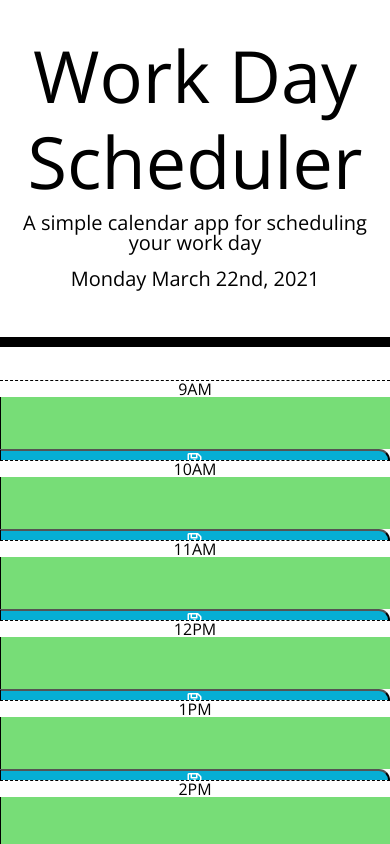
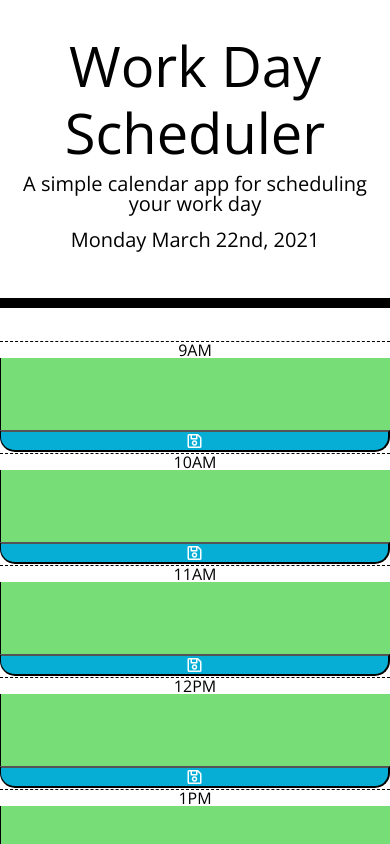
Before and after one commit to rjpotere/daily-work-schedule, a plain HTML site: page index.html in a window 390 px wide. Shown: the top 844 px of the page. Drawn offline with nearby package versions, Linux system fonts and the light colour scheme.

Commit message:
comments added explaining some changes.

```diff
--- a/assets/css/style.css
+++ b/assets/css/style.css
@@ -21,18 +21,14 @@ textarea {
   border-bottom: 10px solid black;
 }
 
-.description {
-  white-space: pre-wrap;
-}
-
 .time-block {
   text-align: center;
   border-radius: 15px;
 }
-
+/*commenetd out the below to center time/show save button with smaller screens*/
 .row {
   /*white-space: pre-wrap;*/
-  height: 80px;
+  /*height: 80px;*/
   border-top: 1px solid white;
 }
 
@@ -72,7 +68,7 @@ textarea {
   font-size: 20px;
   transition: all 0.3s ease-in-out;
 }
-
+/*add border on hover to help indicate which time slot you are on/ show user you can click to type*/
 textarea:hover {
   border: #06aed5;
   transition: all 0.2ms ease-in;
@@ -89,3 +85,15 @@ textarea:focus {
 .last-time-slot {
   margin-bottom: 2rem;
 }
+
+.task {
+  padding: 20px;
+}
+/*media query added to style the save button*/
+@media (max-width: 768px) {
+  .saveBtn {
+    border-bottom-left-radius: 15px;
+    border-bottom-right-radius: 15px;
+    border-top-right-radius: 0;
+  }
+}
--- a/assets/js/script.js
+++ b/assets/js/script.js
@@ -27,9 +27,8 @@ $('#hour-15 .task').val(localStorage.getItem("hour-15"));
 $('#hour-16 .task').val(localStorage.getItem("hour-16"));
 $('#hour-17 .task').val(localStorage.getItem("hour-17"));
 
-
+//show colors based on time of day.
 var taskArea = $(".task")
-//show colors based on time of day
 
 function changeColor() {
     var currentTime = parseInt(moment().format('H'));
@@ -37,6 +36,8 @@ function changeColor() {
     $(taskArea).each(function(){
         //for every time-block class
         var workList = parseInt($(this).attr('id').split('-')[1]);
+
+        //console log worklist and currentime to ensure they both show as intergers.
         console.log(workList)
 
         console.log(currentTime)
--- a/index.html
+++ b/index.html
@@ -24,7 +24,8 @@
 
   <body>
     <header class="jumbotron">
-      <h1 class="display-3">Work Day Scheduler</h1>
+      <!--display-4 added for sceen responsiveness-->
+      <h1 class="display-4 display-3">Work Day Scheduler</h1>
       <p class="lead">A simple calendar app for scheduling your work day</p>
       <p id="currentDay" class="lead"></p>
     </header>
```
Also changed, not shown: 1 other file.
